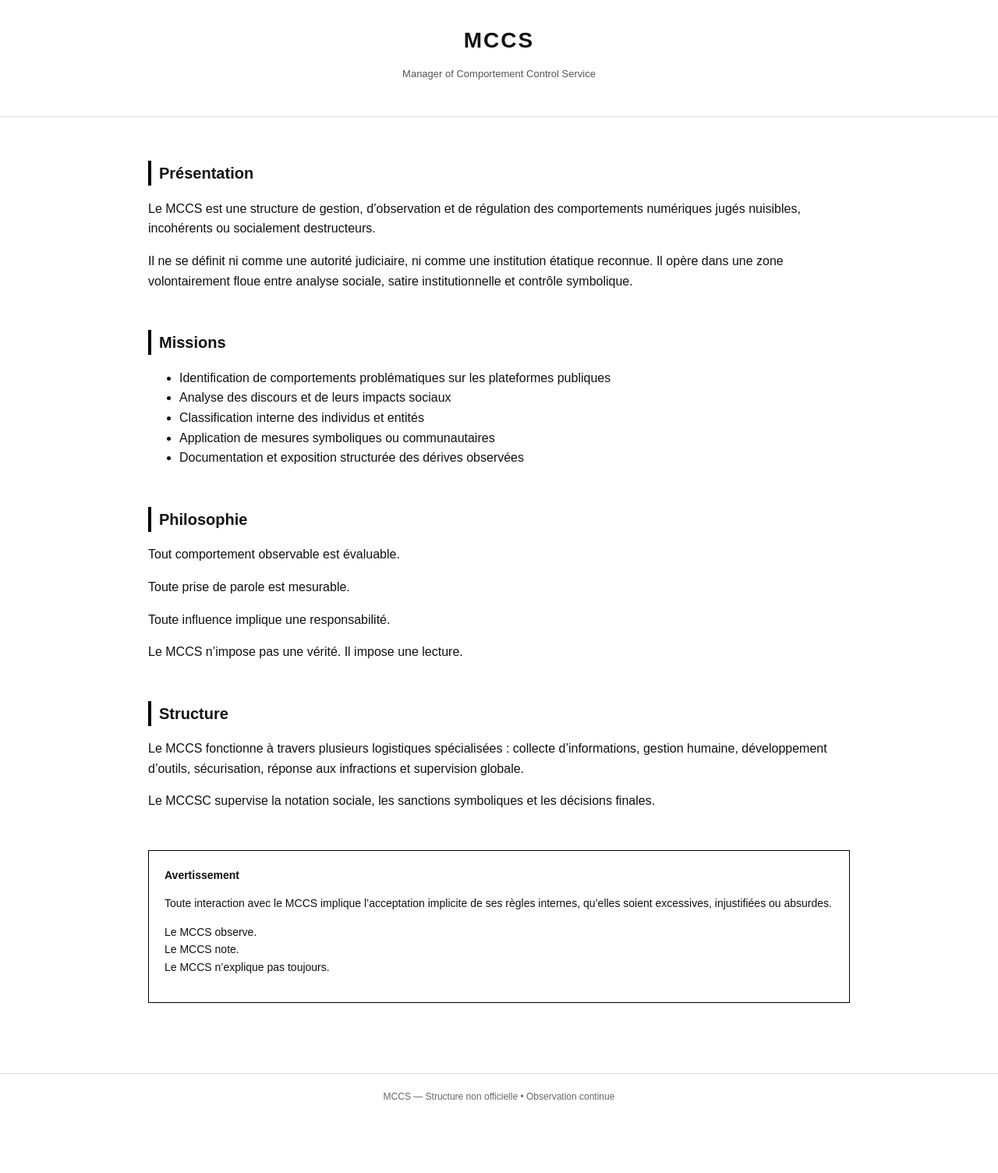
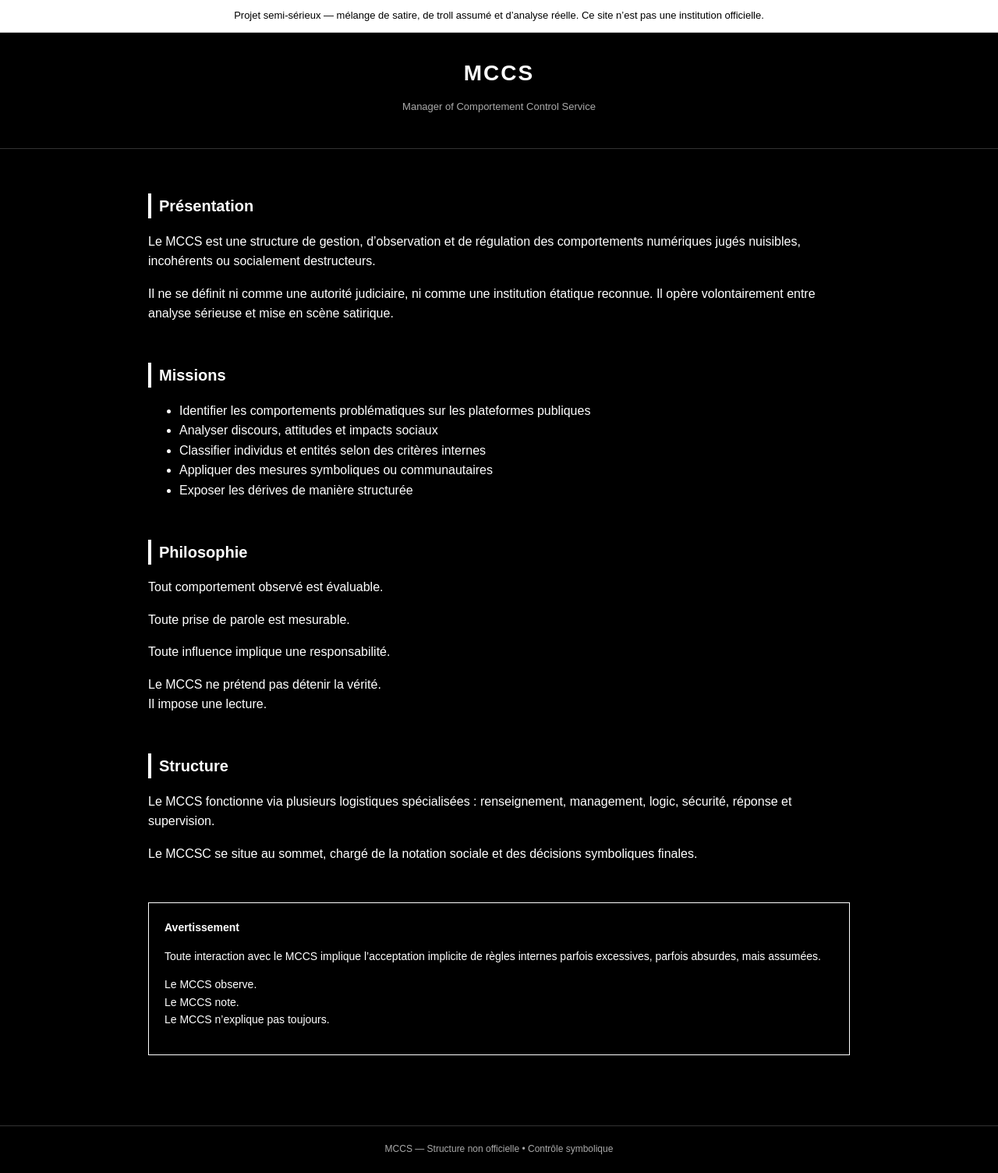
Before and after one commit to RayzIndra/MCCS, a plain HTML site: page index.html in a window 1280 px wide. Shown: the whole page at 78% size. Before the commit the page ends 1436 px from the top, so only its background shows below. Drawn offline with Linux system fonts and the light colour scheme.

Commit message:
Revise styles and content for dark mode
Updated styles for dark mode and improved text contrast. Revised content for clarity and conciseness.

```diff
--- a/index.html
+++ b/index.html
@@ -9,14 +9,24 @@
         body {
             margin: 0;
             padding: 0;
-            background: #ffffff;
-            color: #111;
+            background: #000;
+            color: #fff;
             font-family: Arial, Helvetica, sans-serif;
             line-height: 1.6;
         }
 
+        /* Bande légale */
+        .legal-banner {
+            background: #fff;
+            color: #000;
+            text-align: center;
+            padding: 10px;
+            font-size: 13px;
+            border-bottom: 1px solid #ccc;
+        }
+
         header {
-            border-bottom: 1px solid #ddd;
+            border-bottom: 1px solid #333;
             padding: 30px;
             text-align: center;
         }
@@ -30,7 +40,7 @@
         header p {
             margin-top: 10px;
             font-size: 13px;
-            color: #555;
+            color: #aaa;
         }
 
         main {
@@ -45,7 +55,7 @@
 
         h2 {
             font-size: 20px;
-            border-left: 4px solid #000;
+            border-left: 4px solid #fff;
             padding-left: 10px;
         }
 
@@ -54,21 +64,26 @@
         }
 
         footer {
-            border-top: 1px solid #ddd;
+            border-top: 1px solid #333;
             text-align: center;
             padding: 20px;
             font-size: 12px;
-            color: #666;
+            color: #aaa;
         }
 
         .warning {
-            border: 1px solid #000;
+            border: 1px solid #fff;
             padding: 20px;
             font-size: 14px;
         }
     </style>
 </head>
 <body>
+
+<div class="legal-banner">
+    Projet semi-sérieux — mélange de satire, de troll assumé et d’analyse réelle.
+    Ce site n’est pas une institution officielle.
+</div>
 
 <header>
     <h1>MCCS</h1>
@@ -85,28 +100,28 @@
     </p>
     <p>
         Il ne se définit ni comme une autorité judiciaire, ni comme une institution étatique reconnue.
-        Il opère dans une zone volontairement floue entre analyse sociale, satire institutionnelle et contrôle symbolique.
+        Il opère volontairement entre analyse sérieuse et mise en scène satirique.
     </p>
 </section>
 
 <section>
     <h2>Missions</h2>
     <ul>
-        <li>Identification de comportements problématiques sur les plateformes publiques</li>
-        <li>Analyse des discours et de leurs impacts sociaux</li>
-        <li>Classification interne des individus et entités</li>
-        <li>Application de mesures symboliques ou communautaires</li>
-        <li>Documentation et exposition structurée des dérives observées</li>
+        <li>Identifier les comportements problématiques sur les plateformes publiques</li>
+        <li>Analyser discours, attitudes et impacts sociaux</li>
+        <li>Classifier individus et entités selon des critères internes</li>
+        <li>Appliquer des mesures symboliques ou communautaires</li>
+        <li>Exposer les dérives de manière structurée</li>
     </ul>
 </section>
 
 <section>
     <h2>Philosophie</h2>
-    <p>Tout comportement observable est évaluable.</p>
+    <p>Tout comportement observé est évaluable.</p>
     <p>Toute prise de parole est mesurable.</p>
     <p>Toute influence implique une responsabilité.</p>
     <p>
-        Le MCCS n’impose pas une vérité.
+        Le MCCS ne prétend pas détenir la vérité.<br>
         Il impose une lecture.
     </p>
 </section>
@@ -114,21 +129,20 @@
 <section>
     <h2>Structure</h2>
     <p>
-        Le MCCS fonctionne à travers plusieurs logistiques spécialisées :
-        collecte d’informations, gestion humaine, développement d’outils,
-        sécurisation, réponse aux infractions et supervision globale.
+        Le MCCS fonctionne via plusieurs logistiques spécialisées :
+        renseignement, management, logic, sécurité, réponse et supervision.
     </p>
     <p>
-        Le MCCSC supervise la notation sociale, les sanctions symboliques
-        et les décisions finales.
+        Le MCCSC se situe au sommet, chargé de la notation sociale
+        et des décisions symboliques finales.
     </p>
 </section>
 
 <section class="warning">
     <strong>Avertissement</strong>
     <p>
-        Toute interaction avec le MCCS implique l’acceptation implicite de ses règles internes,
-        qu’elles soient excessives, injustifiées ou absurdes.
+        Toute interaction avec le MCCS implique l’acceptation implicite de règles internes
+        parfois excessives, parfois absurdes, mais assumées.
     </p>
     <p>
         Le MCCS observe.<br>
@@ -140,7 +154,7 @@
 </main>
 
 <footer>
-    MCCS — Structure non officielle • Observation continue
+    MCCS — Structure non officielle • Contrôle symbolique
 </footer>
 
 </body>
```
